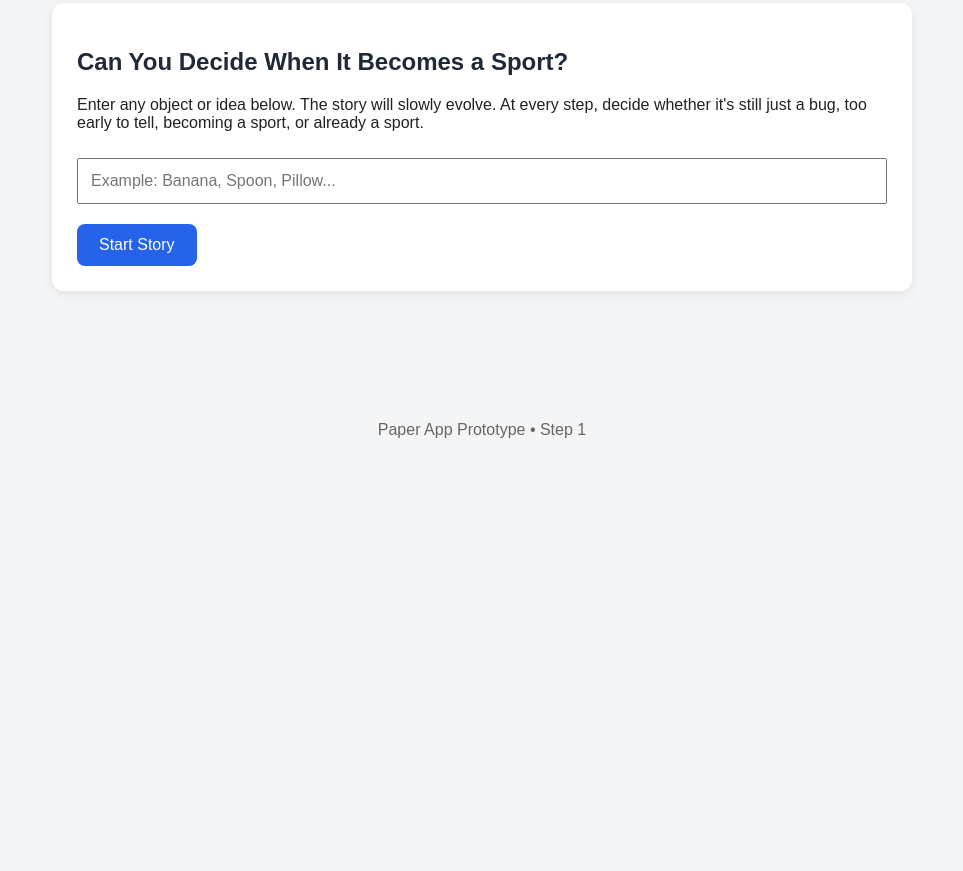
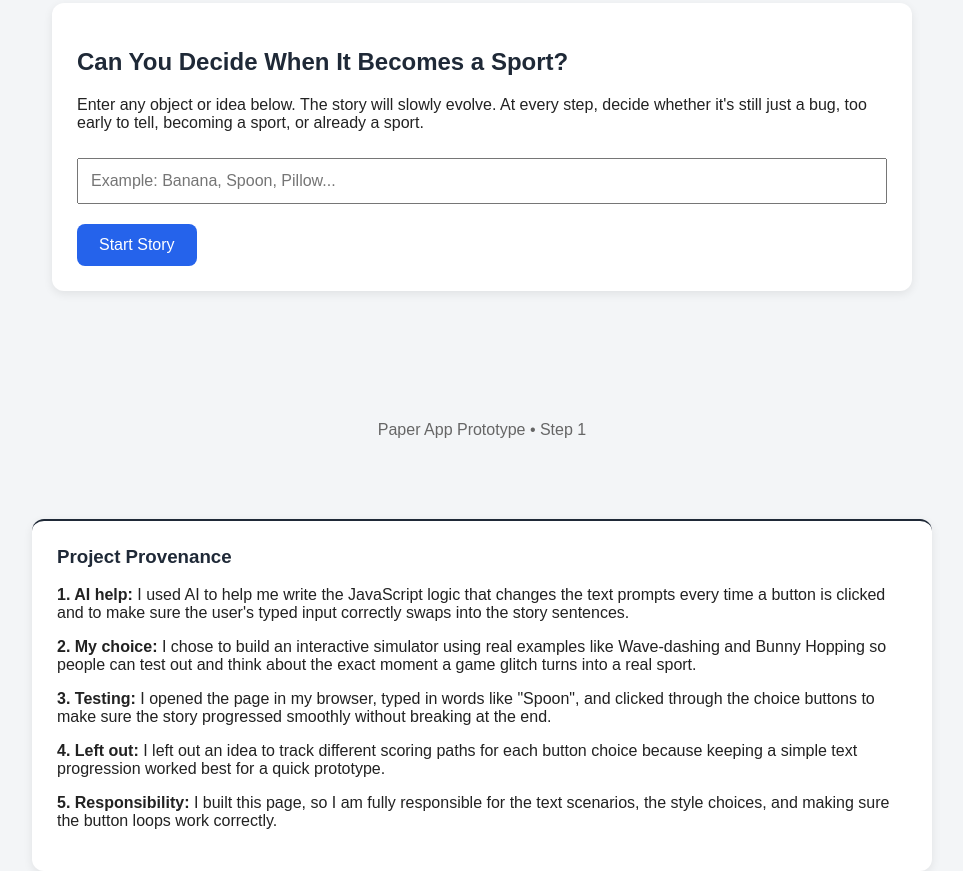
Before and after one commit to Rosiewu25/glitch-as-sport-page, a plain HTML site: page index.html in a window 1280 px wide. Shown: the part 1066-1937 px from the top of the page, without its empty margins (158-1121 px from the left). Before the commit the page ends 1535 px from the top, so only its background shows below. Drawn offline with Linux system fonts and the light colour scheme.

Commit message:
Update index.html

```diff
--- a/index.html
+++ b/index.html
@@ -386,3 +386,18 @@ feedback.textContent="";
 
 </body>
 </html>
+
+<!-- AUTHORSHIP AND PROVENANCE NOTE -->
+<div style="margin: 50px auto 0 auto; max-width: 900px; padding: 25px; border-top: 2px solid #1f2937; font-family: Arial, sans-serif; color: #222; background: #fff; border-radius: 12px; box-shadow: 0 3px 10px rgba(0,0,0,.08);">
+    <h3 style="margin-top: 0; color: #1f2937;">Project Provenance</h3>
+
+    <p><b>1. AI help:</b> I used AI to help me write the JavaScript logic that changes the text prompts every time a button is clicked and to make sure the user's typed input correctly swaps into the story sentences.</p>
+
+    <p><b>2. My choice:</b> I chose to build an interactive simulator using real examples like Wave-dashing and Bunny Hopping so people can test out and think about the exact moment a game glitch turns into a real sport.</p>
+
+    <p><b>3. Testing:</b> I opened the page in my browser, typed in words like "Spoon", and clicked through the choice buttons to make sure the story progressed smoothly without breaking at the end.</p>
+
+    <p><b>4. Left out:</b> I left out an idea to track different scoring paths for each button choice because keeping a simple text progression worked best for a quick prototype.</p>
+
+    <p><b>5. Responsibility:</b> I built this page, so I am fully responsible for the text scenarios, the style choices, and making sure the button loops work correctly.</p>
+</div>
```
